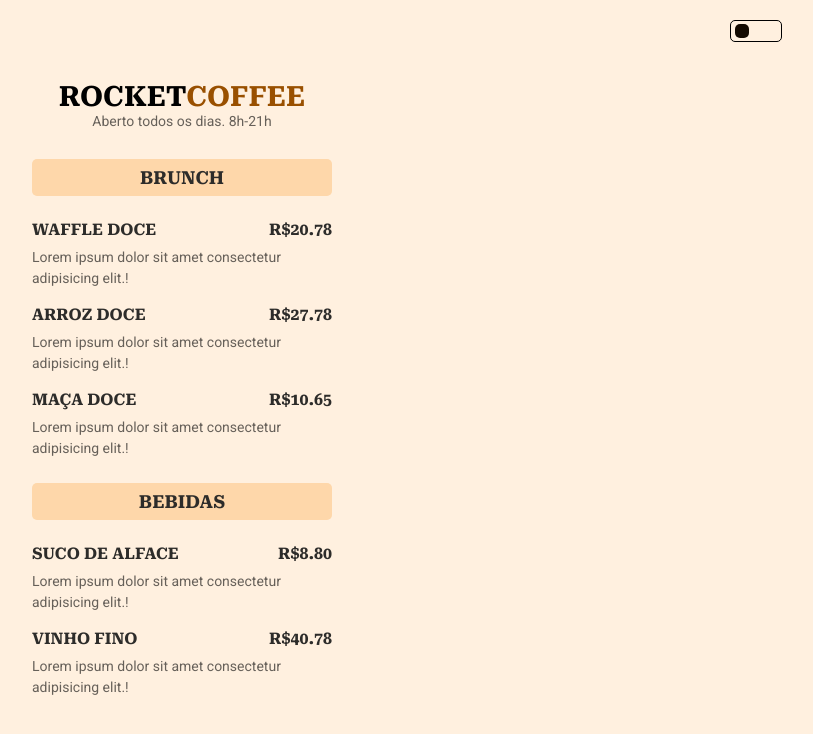
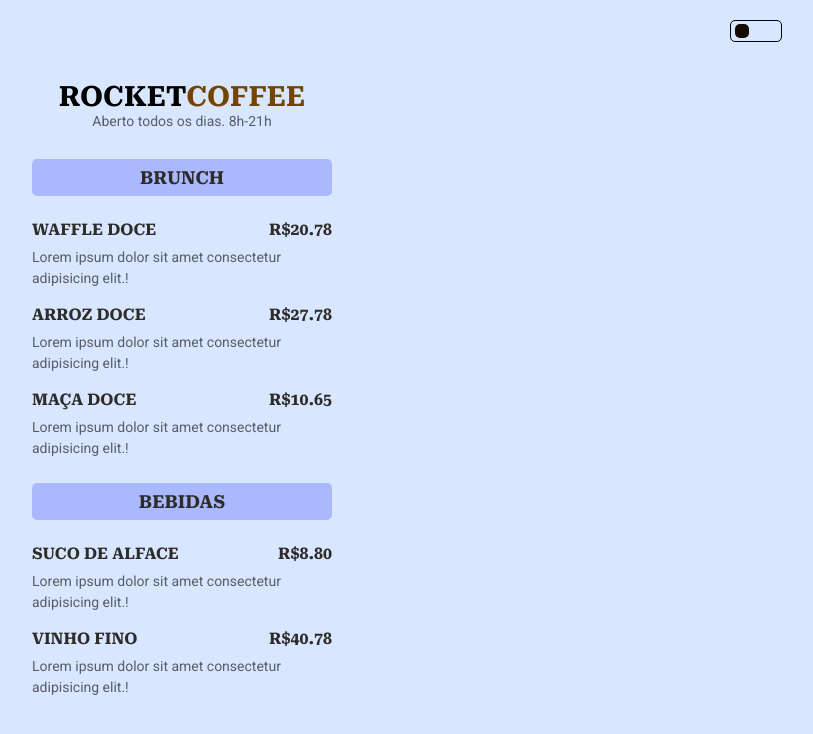
Before and after one commit to AndersonRodrigs/Maratona-Explorer3.0, a plain HTML site: page index.html in a window 1280 px wide. Shown: the whole page, without its empty margins (458-1271 px from the left). Drawn offline with Linux system fonts and the light colour scheme.

Commit message:
Atualização

```diff
--- a/style.css
+++ b/style.css
@@ -12,20 +12,20 @@ body {
 
 :root {
   --cor-texto: rgba(0, 0, 0, 0.6);
-  --bacground: #fff0df;
-  --color-name: #fed7aa;
+  --bacground: #d9e6ff;
+  --color-name: #aab9fe;
   --black: #2d2c2a;
   --color1: #000;
-  --color2: #995000;
+  --color2: #724400;
 }
 
 .theme_B {
   --cor-texto: #e7e7e7;
-  --bacground: #492d0b;
-  --color-name: #b66100;
+  --bacground: #0b4049;
+  --color-name: #008cb6;
   --black: #000000;
   --color1: #ffffff;
-  --color2: #140a00;
+  --color2: #724400;
 }
 
 .btn {
@@ -43,7 +43,7 @@ body {
   display: flex;
   align-items: center;
 
-  background-color: #fff0df;
+  background-color: #d9e6ff;
 
   border-radius: 5px;
 
```
